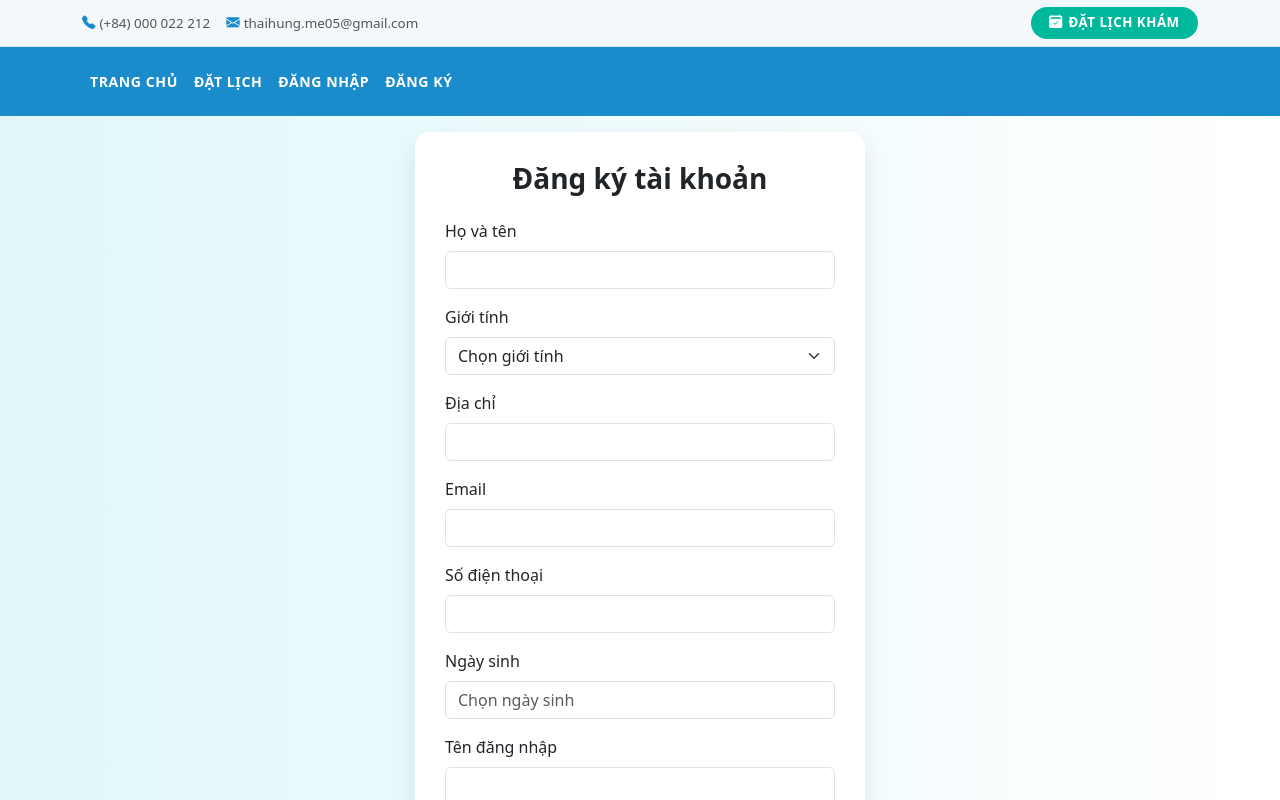
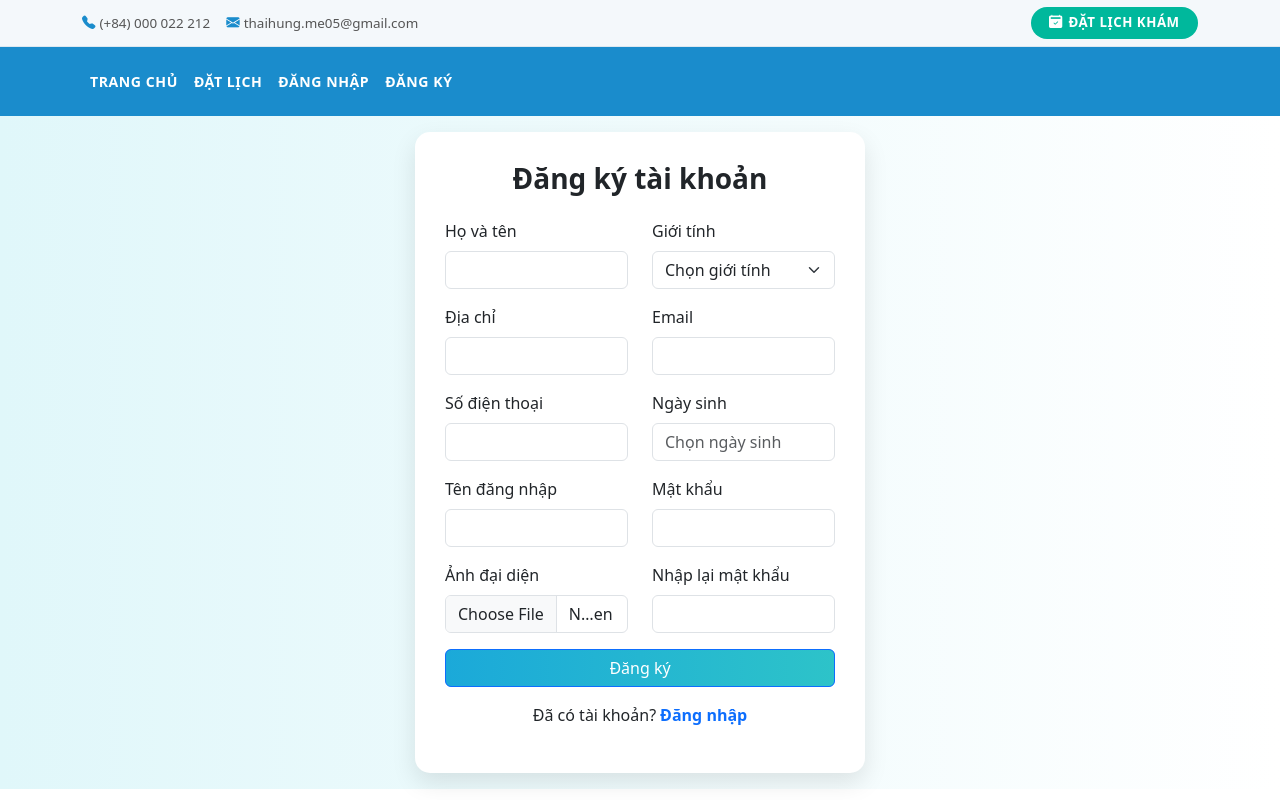
Before and after one commit to thaihung05/Polyclinic_Project, a React (Create React App) app in the folder polyclinic-web/: page /register in a window 1280 px wide. Shown: the top 800 px of the page. Built offline with nearby package versions, Linux system fonts and the light colour scheme.

Commit message:
Sửa giao diện register

```diff
--- a/polyclinic-web/src/screens/User/Register.js
+++ b/polyclinic-web/src/screens/User/Register.js
@@ -6,7 +6,7 @@ import Apis, { endpoints } from "../../configs/Api";
 import Swal from "sweetalert2";
 import "./user.css";
 import "../../styles/base.css";
-import { Button, Form } from "react-bootstrap";
+import { Button, Col, Form, Row } from "react-bootstrap";
 import Calendar from "react-calendar";
 import "react-calendar/dist/Calendar.css";
 
@@ -18,11 +18,11 @@ const Register = () => {
         phone: "",
         username: "",
         password: "",
-        confirmPassword:"",
-        email:"",
-        gender:"",
-        dateOfBirth:"",
-        address:"",
+        confirmPassword: "",
+        email: "",
+        gender: "",
+        dateOfBirth: "",
+        address: "",
         avatar: null
     });
 
@@ -103,11 +103,14 @@ const Register = () => {
                     <h3 className="text-center fw-bold mb-4">Đăng ký tài khoản</h3>
 
                     <Form onSubmit={register}>
+                        <Row>
+                            <Col>
                                 <div className="mb-3">
                                     <label className="form-label">Họ và tên</label>
                                     <input type="text" name="name" className="form-control input-custom" required onChange={change} />
                                 </div>
-
+                            </Col>
+                            <Col>
                                 <div className="mb-3">
                                     <label className="form-label">Giới tính</label>
                                     <Form.Select name="gender" onChange={change} required>
@@ -117,30 +120,33 @@ const Register = () => {
                                         <option value="OTHER">Khác</option>
                                     </Form.Select>
                                 </div>
+                            </Col>
+                        </Row>
 
-
+                        <Row>
+                            <Col>
                                 <div className="mb-3">
                                     <label className="form-label">Địa chỉ</label>
                                     <input type="text" name="address" className="form-control input-custom" required onChange={change} />
                                 </div>
-
+                            </Col>
+                            <Col>
                                 <div className="mb-3">
                                     <label className="form-label">Email</label>
                                     <input type="text" name="email" className="form-control input-custom" required onChange={change} />
                                 </div>
+                            </Col>
+                        </Row>
 
+                        <Row>
+                            <Col>
                                 <div className="mb-3">
                                     <label className="form-label">Số điện thoại</label>
                                     <input type="text" name="phone" className="form-control input-custom" required onChange={change} />
                                 </div>
+                            </Col>
 
-                            {/* <div className="mb-3">
-                                <label className="form-label">Ngày sinh</label>
-                                <div>
-                                    <Calendar onChange={onDobChange} value={dobDate} maxDate={new Date()} />
-                                </div>
-                            </div> */}
-
+                            <Col>
                                 <div className="mb-3" style={{ position: "relative" }}>
                                     <label className="form-label">Ngày sinh</label>
                                     <input
@@ -171,26 +177,39 @@ const Register = () => {
                                         </div>
                                     )}
                                 </div>
+                            </Col>
+                        </Row>
 
+                        <Row>
+                            <Col>
                                 <div className="mb-3">
                                     <label className="form-label">Tên đăng nhập</label>
                                     <input type="text" name="username" className="form-control input-custom" required onChange={change} />
                                 </div>
-
+                            </Col>
+                            <Col>
                                 <div className="mb-3">
                                     <label className="form-label">Mật khẩu</label>
                                     <input type="password" name="password" className="form-control input-custom" required onChange={change} />
                                 </div>
+                            </Col>
+                        </Row>
 
+                        <Row>
+                            <Col>
+                                <div className="mb-3">
+                                    <label className="form-label">Ảnh đại diện</label>
+                                    <input type="file" name="avatar" className="form-control input-custom" onChange={change} />
+                                </div>
+                            </Col>
+                            <Col>
                                 <div className="mb-3">
                                     <label className="form-label">Nhập lại mật khẩu</label>
                                     <input type="password" name="confirmPassword" className="form-control input-custom" required onChange={change} />
                                 </div>
 
-                            <div className="mb-3">
-                                <label className="form-label">Ảnh đại diện</label>
-                                <input type="file" name="avatar" className="form-control input-custom" onChange={change} />
-                            </div>
+                            </Col>
+                        </Row>
 
                         <Button type="submit" className="btn btn-register w-100" disabled={loading}>
                             {loading ? "Đang đăng ký..." : "Đăng ký"}
--- a/polyclinic-web/src/screens/User/user.css
+++ b/polyclinic-web/src/screens/User/user.css
@@ -46,6 +46,8 @@
     box-shadow: 0 10px 25px rgba(0,0,0,0.1);
 }
 
+
+
 .btn-register {
     background: linear-gradient(to right, #1ba9d9, #2dc3c9);
     color: white;
```
Lines whose indentation alone changed are shown as unchanged.
